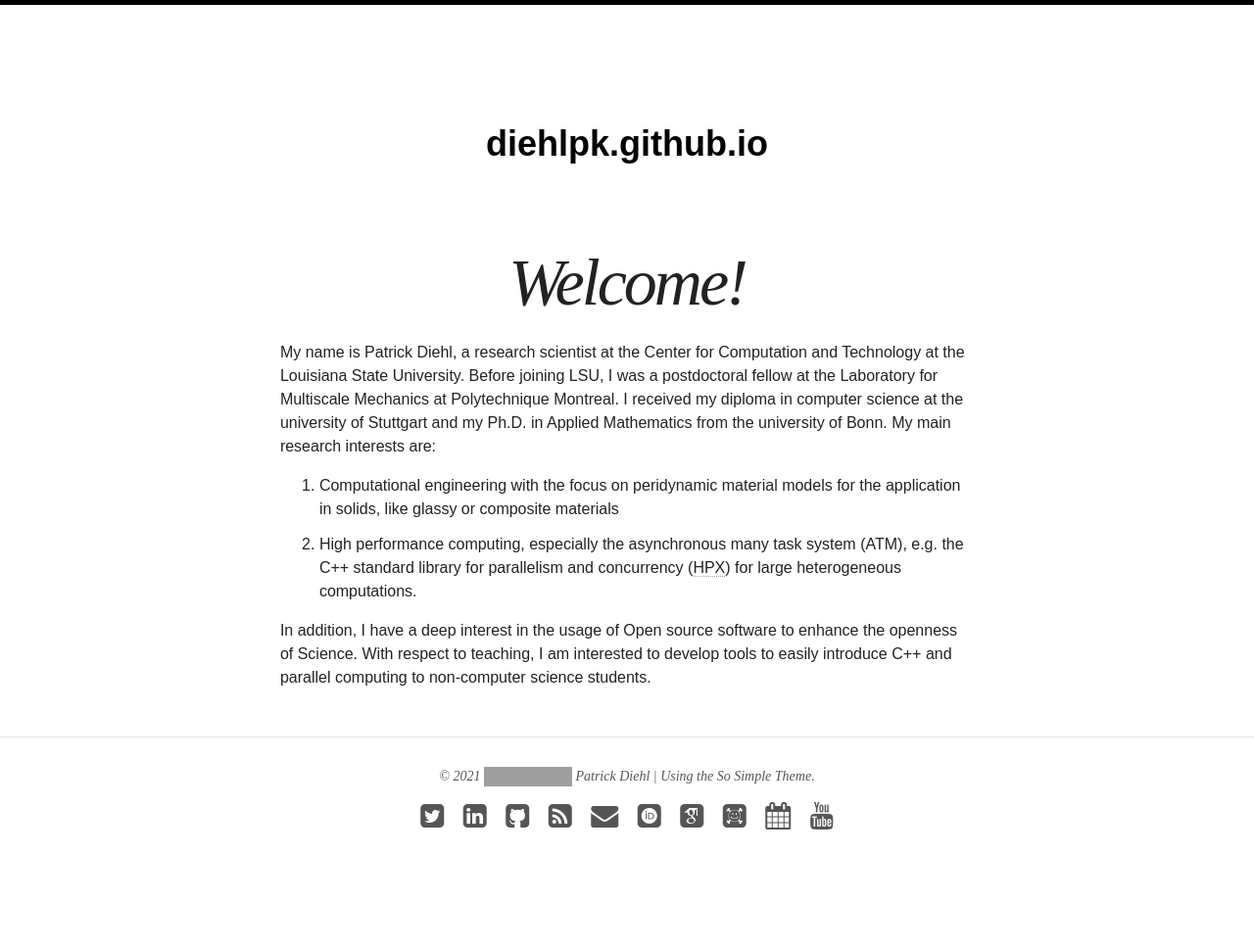
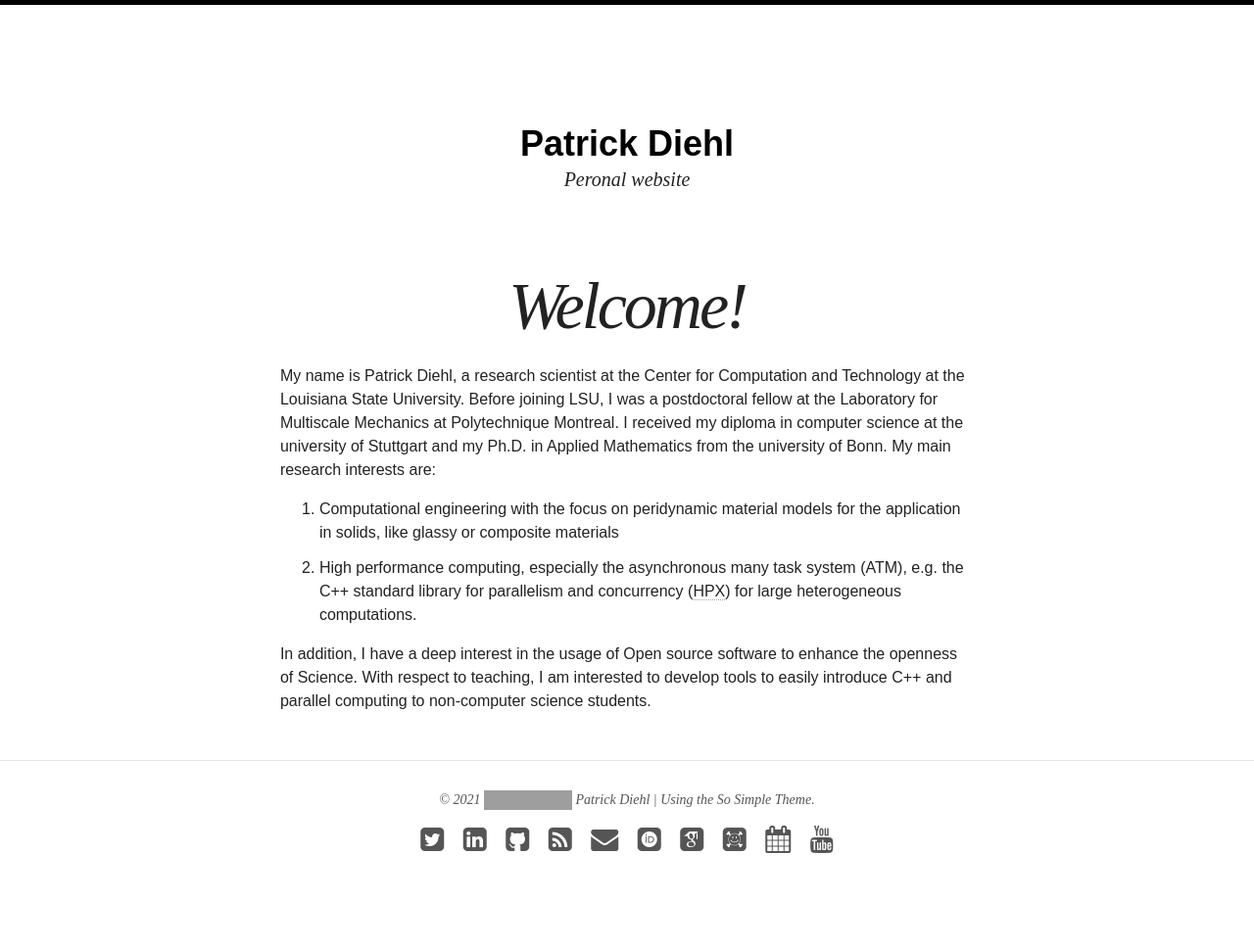
Before and after one commit to diehlpk/diehlpk.github.io, a Jekyll site: the page built from index.html, in a window 1280 px wide. Shown: the whole page at 98% size. Built offline with Jekyll 4.4.1, drawn with Linux system fonts in a browser that asks for light colours; nearby versions of some CDN libraries; some web fonts are replaced; before the commit the page ends 945 px from its top, so only the background shows below that; grey boxes are pictures that could not be loaded.

Commit message:
Update header

```diff
--- a/_config.yml
+++ b/_config.yml
@@ -1,8 +1,8 @@
 # Site wide configuration
 
-title:
+title: Patrick Diehl
 locale: en_US
-description:
+description: Peronal website
   #logo: site-logo.png
 search: true
 url: https://www.diehlpk.de
```
